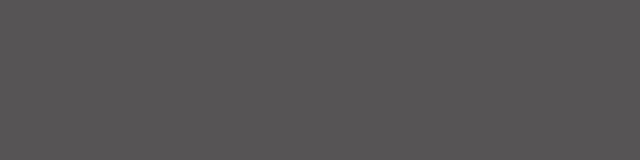
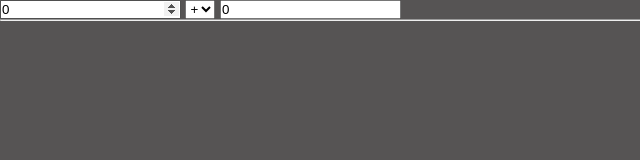
Before and after one commit to IrynaSobetska/Calculator, a website: page index.html in a window 1280 px wide. Shown: the whole page, without its empty margins (0-640 px from the left). Drawn offline with Linux system fonts and the light colour scheme.

Commit message:
Add html page

```diff
--- a/index.html
+++ b/index.html
@@ -5,9 +5,21 @@
     <meta http-equiv="X-UA-Compatible" content="IE=edge" />
     <meta name="viewport" content="width=device-width, initial-scale=1.0" />
     <link rel="stylesheet" href="./style/index.css" />
-    <title>JS starter</title>
+    <title>Calculator</title>
   </head>
   <body>
+    <form id="input">
+      <label><input id="firstNumber" type="number" value="0" /></label>
+      <select id="operator">
+        <option>+</option>
+        <option>-</option>
+        <option>*</option>
+        <option>/</option>
+      </select>
+      <label><input id="secondNumber" type="number" value="0" /></label>
+      <hr />
+      <pre id="output" class="result"></pre>
+    </form>
     <script src="./src/index.js"></script>
   </body>
 </html>
```
Also changed, not shown: 1 other file.
